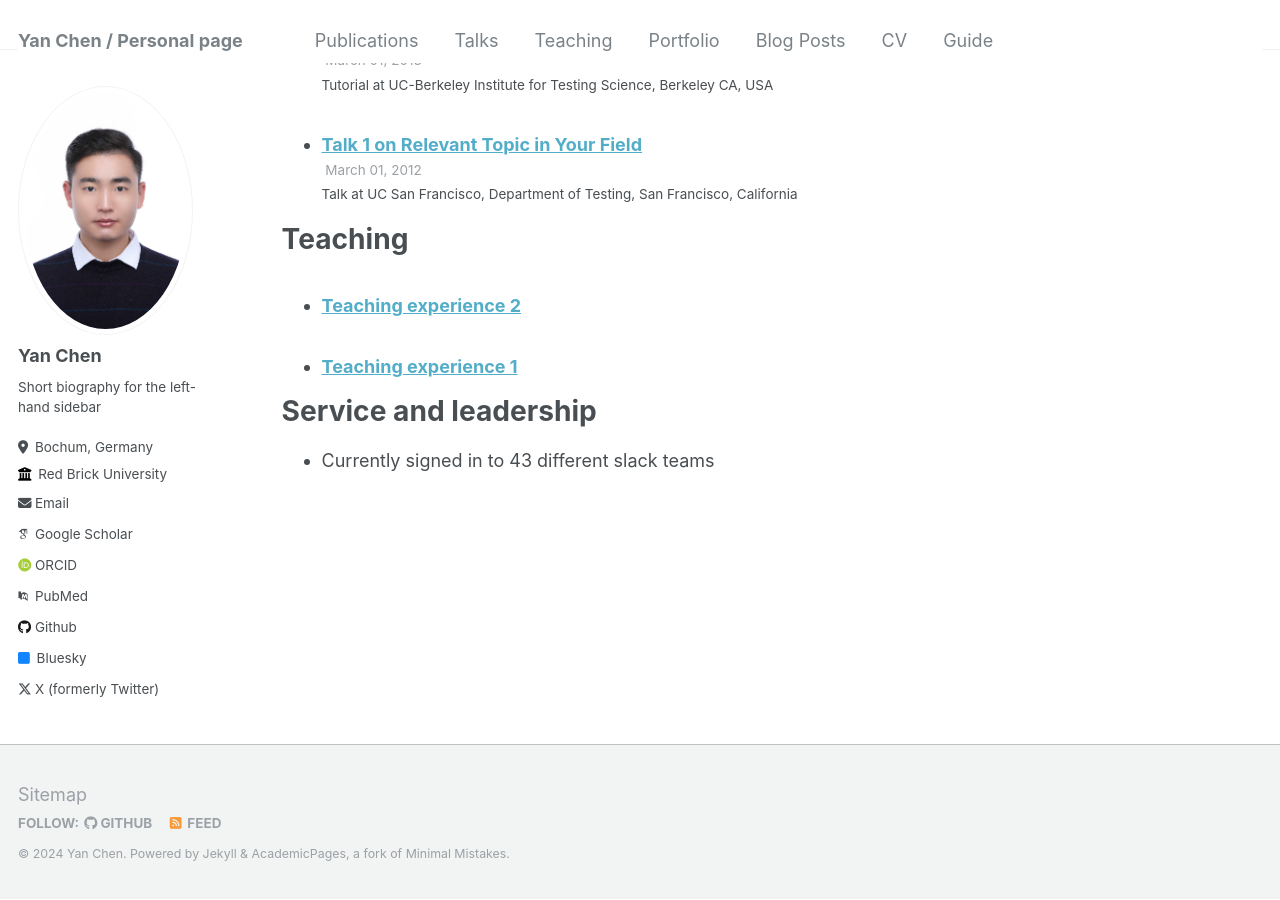
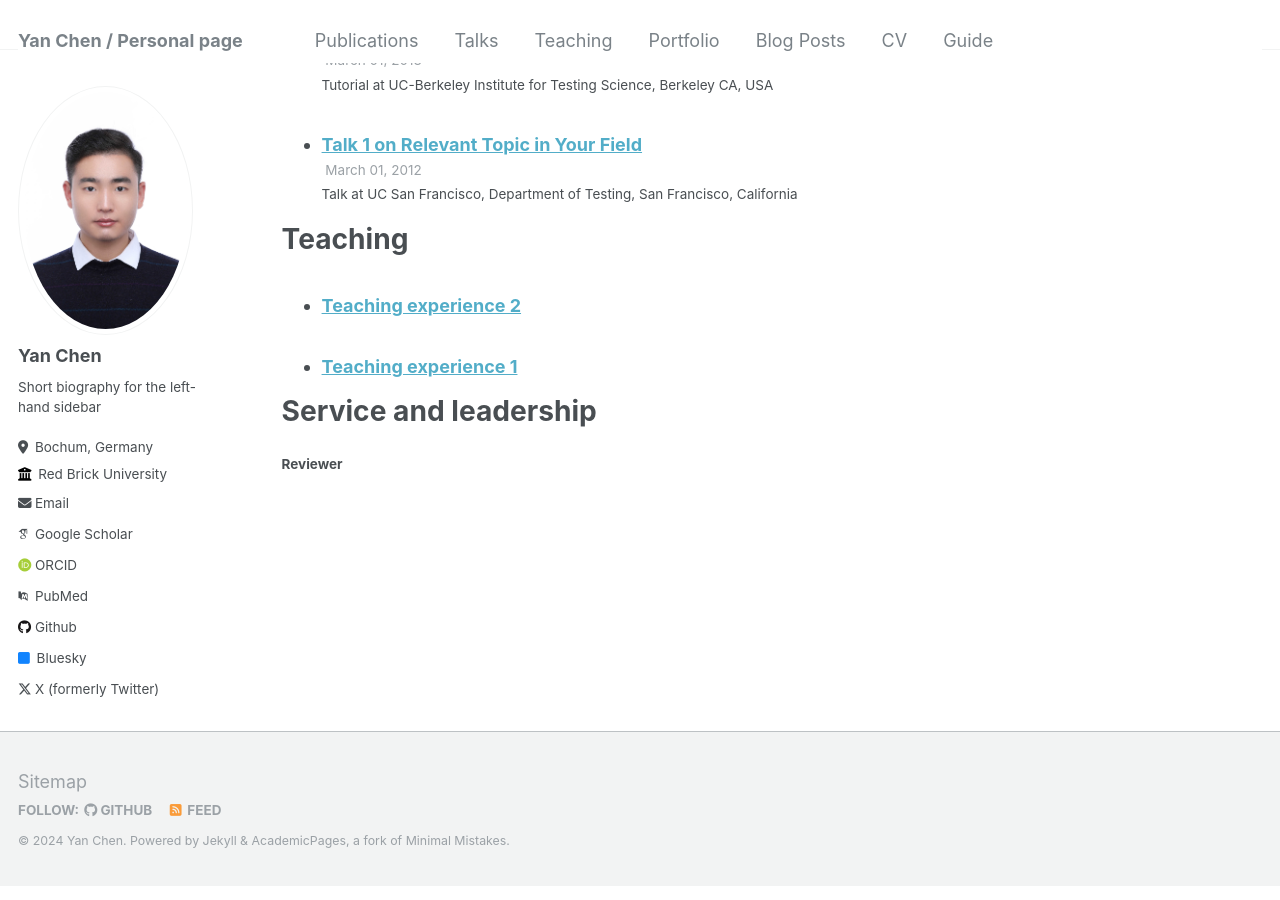
Before and after one commit to Yanni-Chen/Yanni-Chen.github.io, a Jekyll site: the page built from _pages/cv.md, in a window 1280 px wide and 900 px high, scrolled down 2106 px. Built offline with Jekyll 4.4.1, drawn with Linux system fonts in a browser that asks for light colours; some web fonts are replaced.

Commit message:
Update cv.md

```diff
--- a/_pages/cv.md
+++ b/_pages/cv.md
@@ -63,4 +63,4 @@ Teaching
 
 Service and leadership
 ======
-* Currently signed in to 43 different slack teams
+#### Reviewer
```
